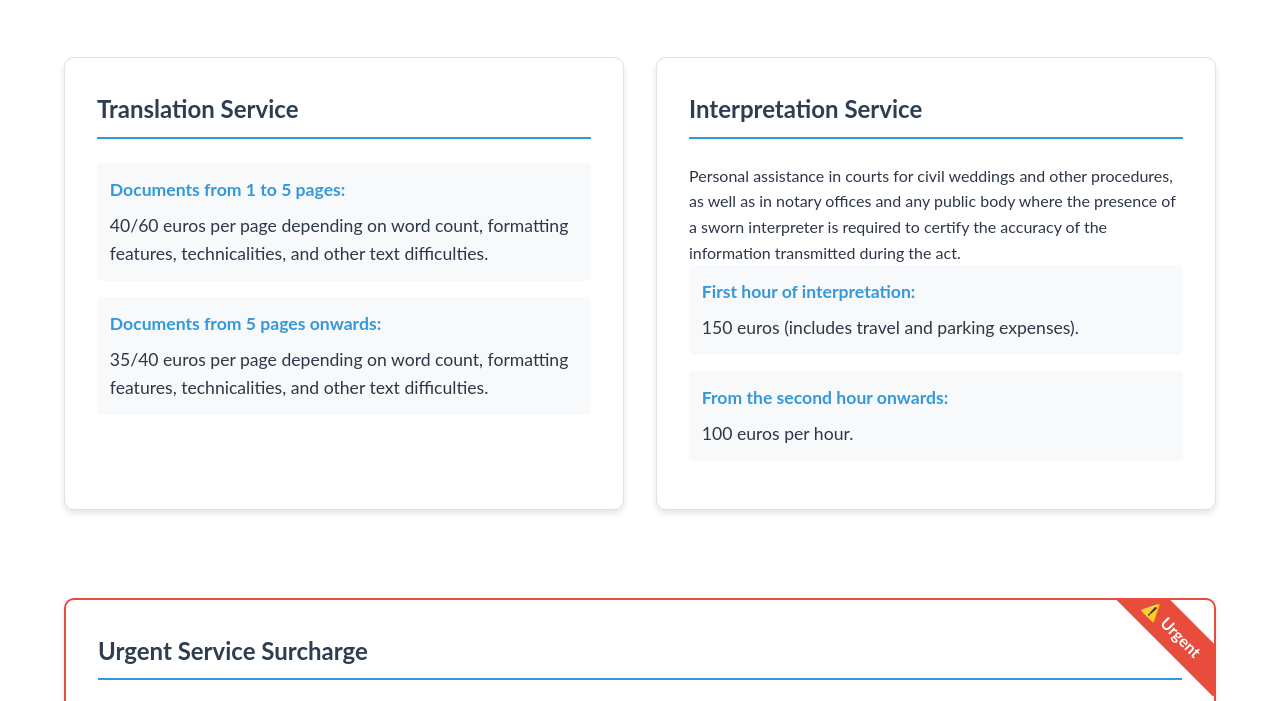
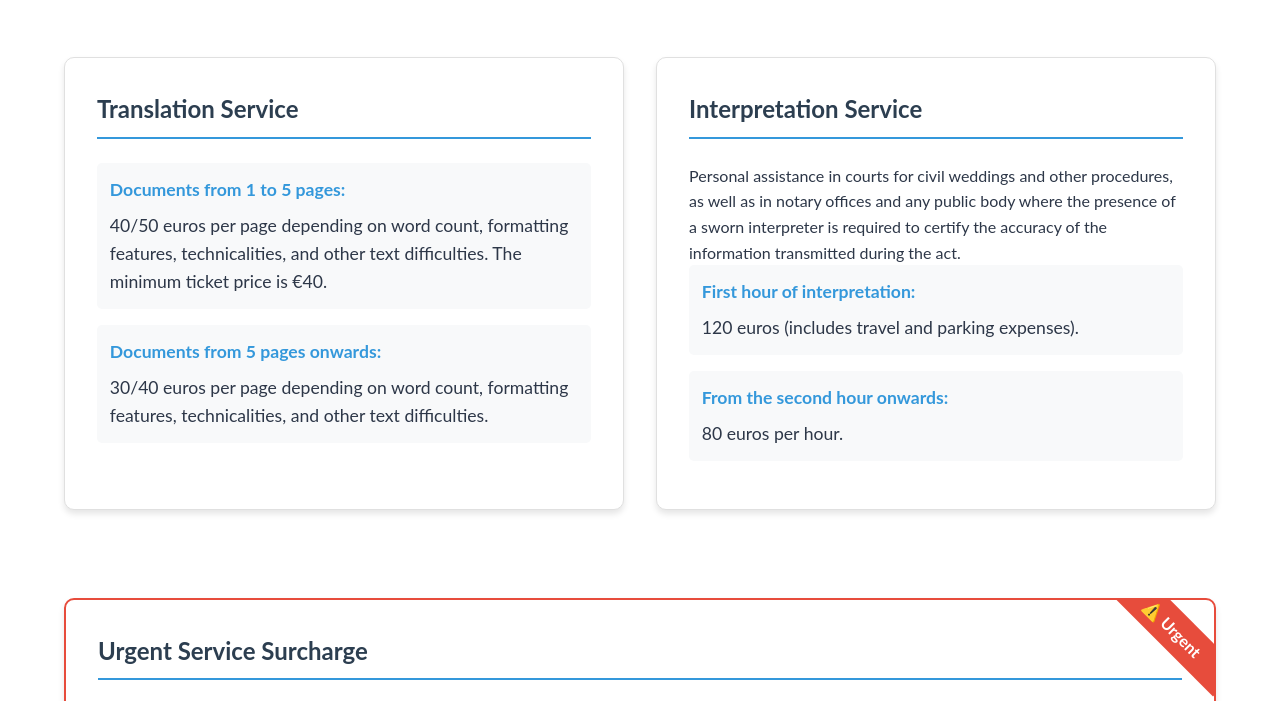
Before and after one commit to SMguille/TranslationsRominaWeb, a plain HTML site: page pricing.html in a window 1280 px wide. Shown: the part 65-766 px from the top of the page. Drawn offline with Linux system fonts and the light colour scheme.

Commit message:
prices changed

```diff
--- a/pricing.html
+++ b/pricing.html
@@ -55,10 +55,10 @@
                     <h3 data-lang="translationService">Translation Service</h3>
                     <ul class="pricing-list">
                         <li data-lang="translation1to5">
-                            <strong>Documentos de 1 a 5 páginas:</strong> 40/60 euros por página según volumen de palabras, características de formato, tecnicismos y otras dificultades del texto.
+                            <strong>Documentos de 1 a 5 páginas:</strong> 40/50 euros por página según volumen de palabras, características de formato, tecnicismos y otras dificultades del texto. Con un ticket mínimo de 40€.
                         </li>
                         <li data-lang="translation5plus">
-                            <strong>Documentos de 5 páginas en adelante:</strong> 35/40 euros por página dependiendo del volumen de palabras, características de formato, tecnicismos y otras dificultades del texto.
+                            <strong>Documentos de 5 páginas en adelante:</strong> 30/40 euros por página dependiendo del volumen de palabras, características de formato, tecnicismos y otras dificultades del texto.
                         </li>
                     </ul>
                 </article>
--- a/script.js
+++ b/script.js
@@ -42,12 +42,12 @@ const translations = {
 
         pricing: "Pricing",
         translationService: "Translation Service",
-        translation1to5: "<strong>Documents from 1 to 5 pages:</strong> 40/60 euros per page depending on word count, formatting features, technicalities, and other text difficulties.",
-        translation5plus: "<strong>Documents from 5 pages onwards:</strong> 35/40 euros per page depending on word count, formatting features, technicalities, and other text difficulties.",
+        translation1to5: "<strong>Documents from 1 to 5 pages:</strong> 40/50 euros per page depending on word count, formatting features, technicalities, and other text difficulties. The minimum ticket price is €40.",
+        translation5plus: "<strong>Documents from 5 pages onwards:</strong> 30/40 euros per page depending on word count, formatting features, technicalities, and other text difficulties.",
         interpretationService: "Interpretation Service",
         interpretationDescription: "Personal assistance in courts for civil weddings and other procedures, as well as in notary offices and any public body where the presence of a sworn interpreter is required to certify the accuracy of the information transmitted during the act.",
-        interpretationFirstHour: "<strong>First hour of interpretation:</strong> 150 euros (includes travel and parking expenses).",
-        interpretationAdditionalHours: "<strong>From the second hour onwards:</strong> 100 euros per hour.",
+        interpretationFirstHour: "<strong>First hour of interpretation:</strong> 120 euros (includes travel and parking expenses).",
+        interpretationAdditionalHours: "<strong>From the second hour onwards:</strong> 80 euros per hour.",
         urgentFee: "Urgent Service Surcharge",
         urgentFeeDesc: "We offer expedited processing for time-sensitive requests with the following additional fees:",
         urgentTier1: "24-48 hour turnaround: +50% surcharge on base price",
@@ -98,8 +98,8 @@ const translations = {
 
         pricing: "Precios",
         translationService: "Servicio de Traducción",
-        translation1to5: "<strong>Documentos de 1 a 5 páginas:</strong> 40/60 euros por página según volumen de palabras, características de formato, tecnicismos y otras dificultades del texto.",
-        translation5plus: "<strong>Documentos de 5 páginas en adelante:</strong> 35/40 euros por página dependiendo del volumen de palabras, características de formato, tecnicismos y otras dificultades del texto.",
+        translation1to5: "<strong>Documentos de 1 a 5 páginas:</strong> 40/50 euros por página según volumen de palabras, características de formato, tecnicismos y otras dificultades del texto. Con un ticket mínimo de 40€.",
+        translation5plus: "<strong>Documentos de 5 páginas en adelante:</strong> 30/40 euros por página dependiendo del volumen de palabras, características de formato, tecnicismos y otras dificultades del texto.",
         interpretationService: "Servicio de Interpretación",
         interpretationDescription: "Asistencia personal a los clientes en juzgados por motivo de bodas civiles y otros trámites, así como en notarías y cualquier organismo público donde se requiera la comparecencia de un intérprete jurado para dar fe de la veracidad de la información que se transmite en dicho acto.",
         interpretationFirstHour: "<strong>Primera hora de interpretación:</strong> 120 euros (incluye gastos de desplazamiento y parquímetro).",
```
